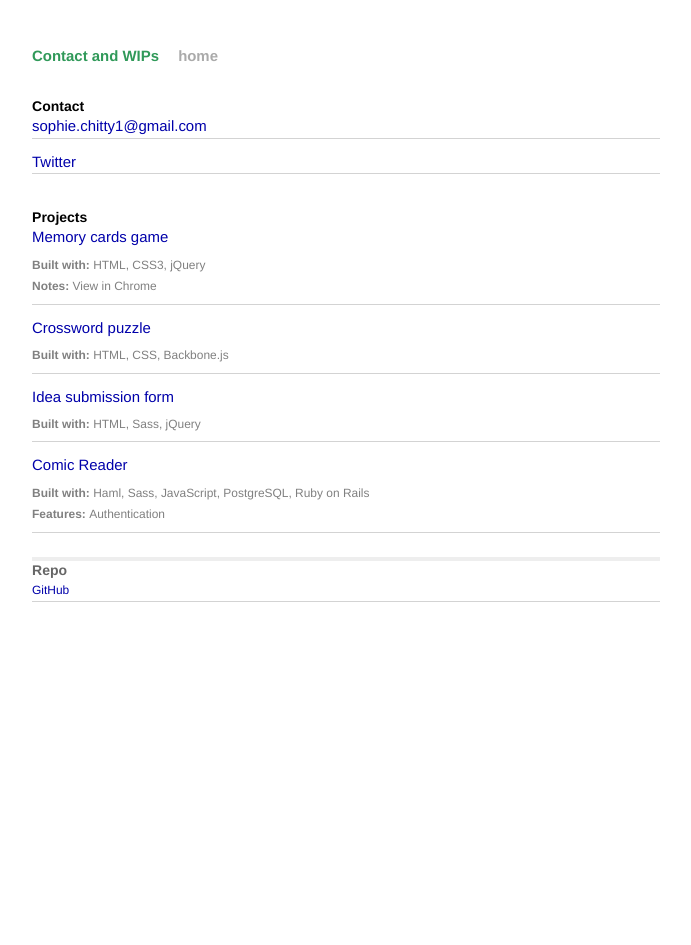
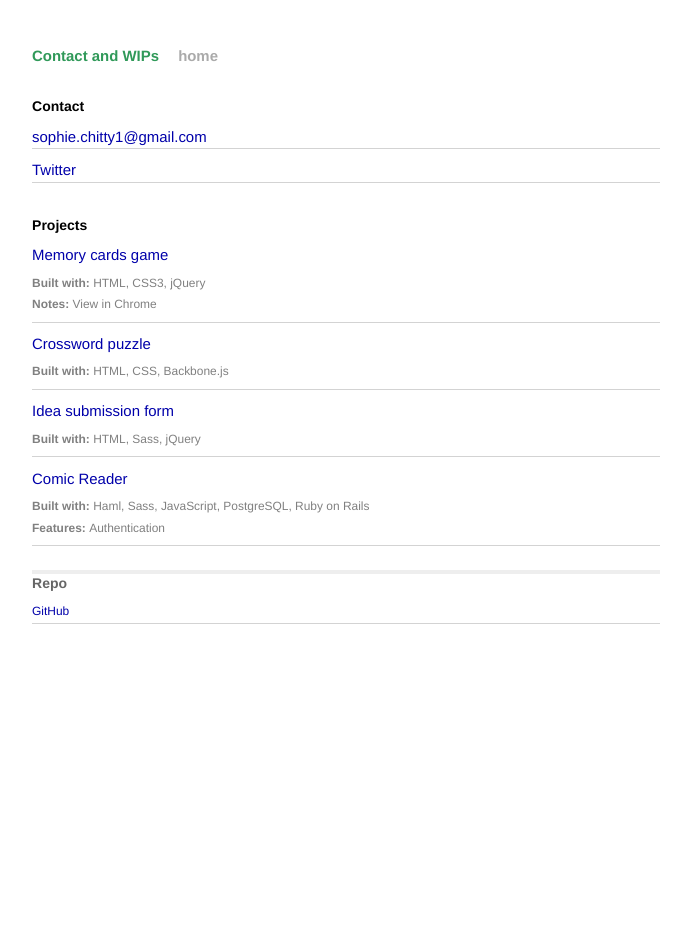
Before and after one commit to SophGits/sophgits.github.io, a Jekyll site: the page built from index.html, in a window 1280 px wide. Shown: the whole page, without its empty margins (294-985 px from the left). Built offline with Jekyll 4.4.1, drawn with Linux system fonts in a browser that asks for light colours; Markdown is read by kramdown in place of the engine named in the settings.

Commit message:
Play with gh-pages.

```diff
--- a/css/main.css
+++ b/css/main.css
@@ -50,7 +50,7 @@ p span{
 }
 li.links{
   border-bottom: 1px solid lightgray;
-  margin-bottom: 0.8em;
+  margin: 0.7em 0;
   list-style: none;
 }
 .posts {
```
